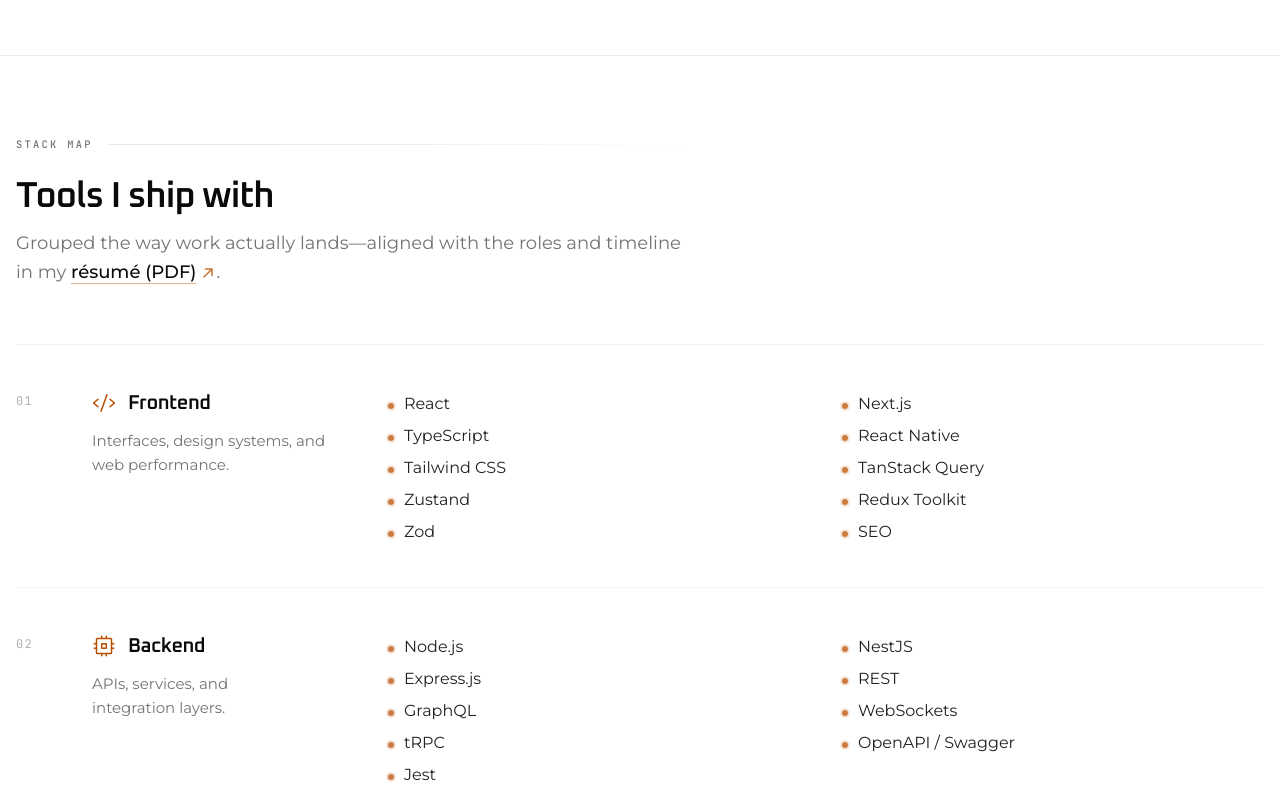
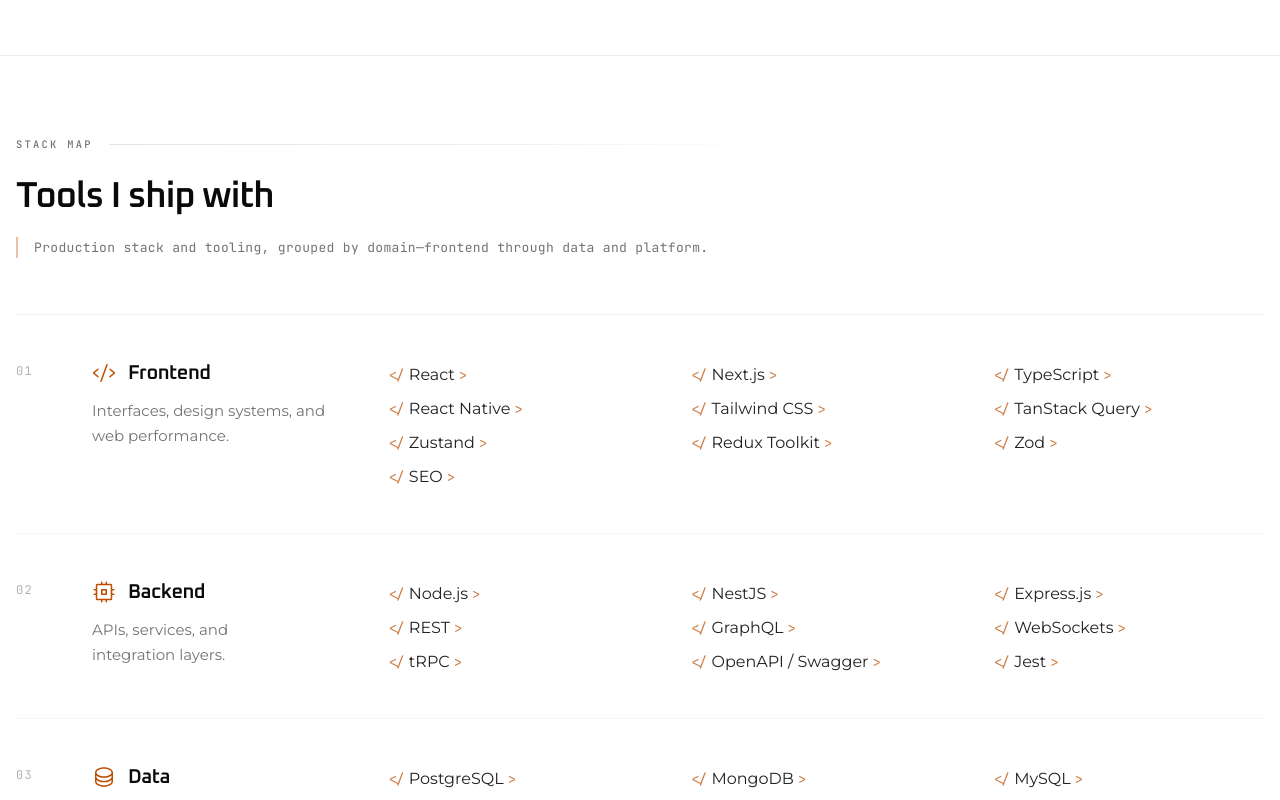
Before and after one commit to Elgedawy31/shadcn-portfolio, a Next.js app: page / in a window 1280 px wide. Shown: the part 1100-1900 px from the top of the page. Built offline with nearby package versions, Linux system fonts and the light colour scheme.

Commit message:
Refactor SkillsSection component: adjust layout for improved readability, update skill list styling, and enhance content description for clarity

```diff
--- a/components/skills-section.tsx
+++ b/components/skills-section.tsx
@@ -1,6 +1,5 @@
 "use client"
 
-import { ArrowUpRight } from "@phosphor-icons/react"
 import { motion, type Variants } from "framer-motion"
 
 import { skillGroups } from "@/lib/skills-data"
@@ -47,7 +46,7 @@
         initial="hidden"
         animate={isSplashReady ? "visible" : "hidden"}
       >
-        <motion.div className="max-w-2xl space-y-6" variants={headerVariants}>
+        <motion.div className="max-w-3xl space-y-6" variants={headerVariants}>
           <div className="flex items-center gap-4">
             <span className="shrink-0 font-mono text-[0.65rem] font-medium uppercase tracking-[0.22em] text-muted-foreground">
               Stack map
@@ -57,21 +56,15 @@
               aria-hidden
             />
           </div>
-          <div className="space-y-3">
+          <div className="space-y-4 sm:space-y-5">
             <h2 id="skills-heading" className="font-heading text-3xl font-semibold tracking-tight sm:text-4xl">
               Tools I ship with
             </h2>
-            <p className="text-pretty text-base leading-relaxed text-muted-foreground sm:text-lg">
-              Grouped the way work actually lands—aligned with the roles and timeline in my{" "}
-              <a
-                href="/mohamed-elgedawy-fullStack.pdf"
-                className="inline-flex items-center gap-1 font-medium text-foreground underline decoration-primary/45 underline-offset-[5px] transition-colors hover:text-primary hover:decoration-primary"
-              >
-                résumé (PDF)
-                <ArrowUpRight weight="bold" className="size-4 shrink-0 text-primary/80" aria-hidden />
-              </a>
-              .
-            </p>
+            <div className="border-l-2 border-primary/35 pl-3 sm:pl-4">
+              <p className="text-pretty font-mono text-xs leading-relaxed tracking-wide text-muted-foreground sm:text-[0.8125rem] sm:leading-relaxed">
+                Production stack and tooling, grouped by domain—frontend through data and platform.
+              </p>
+            </div>
           </div>
         </motion.div>
 
@@ -105,16 +98,21 @@
                   </p>
                 </div>
                 <ul
-                  className="grid min-w-0 list-none grid-cols-1 gap-x-8 gap-y-2 sm:grid-cols-2 sm:gap-y-2.5 lg:pt-1"
+                  className="grid min-w-0 list-none grid-cols-1 gap-x-6 gap-y-2.5 md:grid-cols-3 md:gap-x-8 lg:pt-1"
                   aria-label={`${group.title} technologies`}
                 >
                   {group.skills.map((skill) => (
-                    <li key={skill} className="flex items-baseline gap-2.5 text-[0.9375rem] leading-snug text-foreground/90 sm:text-base">
-                      <span
-                        aria-hidden
-                        className="mt-[0.55em] size-1.5 shrink-0 rounded-full bg-primary/75 ring-2 ring-primary/15"
-                      />
-                      <span className="min-w-0">{skill}</span>
+                    <li
+                      key={skill}
+                      className="flex min-w-0 items-baseline gap-1 font-mono text-[0.8125rem] leading-snug sm:text-sm"
+                    >
+                      <span aria-hidden className="shrink-0 select-none text-primary/75">
+                        {"</ "}
+                      </span>
+                      <span className="min-w-0 font-sans text-[0.9375rem] text-foreground/90 sm:text-base">{skill}</span>
+                      <span aria-hidden className="shrink-0 select-none text-primary/75">
+                        {" >"}
+                      </span>
                     </li>
                   ))}
                 </ul>
```
